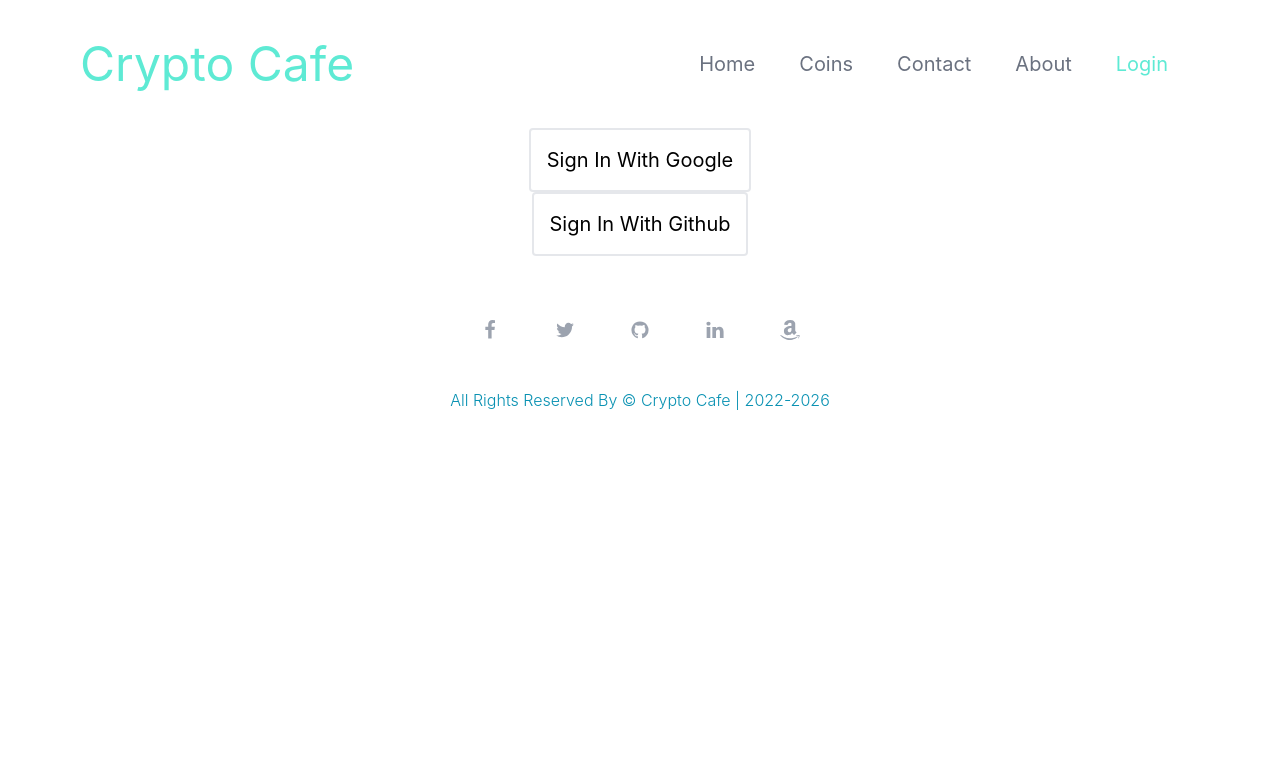
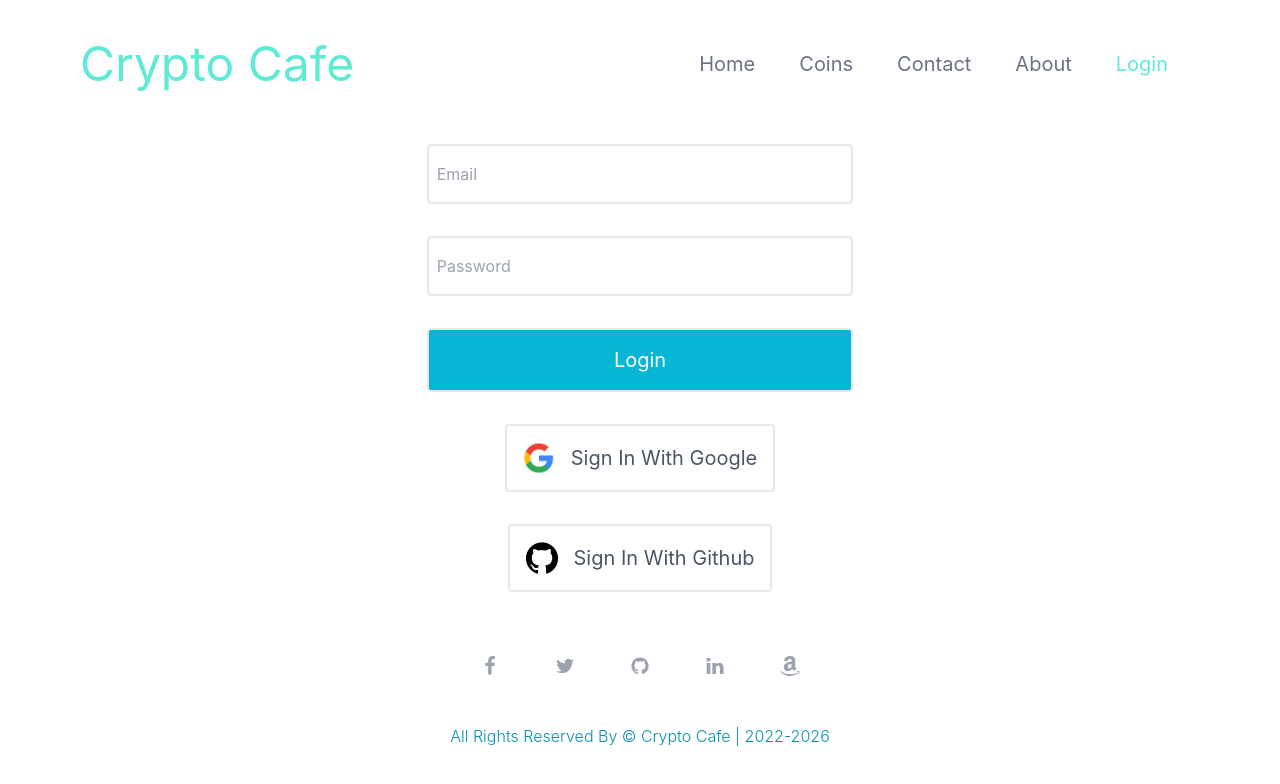
Before and after one commit to Tanvir-Alam625/Crypto-Cafe, a React (Create React App) app: page /login in a window 1280 px wide. Shown: the top 784 px of the page. Built offline with nearby package versions, Linux system fonts and the light colour scheme.

Commit message:
email and password value sent the firebase

```diff
--- a/src/components/Login/Login.js
+++ b/src/components/Login/Login.js
@@ -1,4 +1,5 @@
 import {
+  createUserWithEmailAndPassword,
   getAuth,
   GithubAuthProvider,
   GoogleAuthProvider,
@@ -7,11 +8,17 @@ import {
 } from "firebase/auth";
 import React, { useState } from "react";
 import app from "../../firebase.init";
+import GoogleIcon from "./1534129544.png";
+import GithubIcon from "./25231.png";
 const auth = getAuth(app);
 
 //login function handler
 const Login = () => {
+  // all use state
   const [user, setUser] = useState({});
+  const [email, setEmail] = useState("");
+  const [password, setPassword] = useState("");
+  // firebase provider
   const providerGoogle = new GoogleAuthProvider();
   const providerGithub = new GithubAuthProvider();
   // sign in with github function
@@ -48,6 +55,28 @@ const Login = () => {
         console.error(error);
       });
   };
+  //@@@@@@@@@@@@@@@@@@@@@@@@@@@@@@@
+  // login form submit function
+  // @@@@@@@@@@@@@@@@@@@@@@@@@@@@@@
+  const handleFormSubmit = (event) => {
+    createUserWithEmailAndPassword(auth, email, password)
+      .then((res) => {
+        const user = res.user;
+        setUser(user);
+      })
+      .catch((error) => {
+        console.error(error);
+      });
+    event.preventDefault();
+  };
+  // email auth function
+  const handleEmailBlur = (event) => {
+    setEmail(event.target.value);
+  };
+  // password auth function
+  const handlePassBlur = (event) => {
+    setPassword(event.target.value);
+  };
   return (
     <div className="flex flex-col  items-center ">
       {user.uid ? (
@@ -68,16 +97,45 @@ const Login = () => {
         </div>
       ) : (
         <>
+          {/* form section  */}
+          <form onSubmit={handleFormSubmit} className="w-1/3 mb-8">
+            <input
+              type="email"
+              name="email"
+              id="email"
+              placeholder="Email"
+              className="py-4 border-2 rounded my-4 w-full px-2 "
+              onBlur={handleEmailBlur}
+              required
+            />
+            <br />
+            <input
+              type="password"
+              name="password"
+              placeholder="Password"
+              id="password"
+              className="py-4 border-2 rounded my-4  w-full px-2"
+              onBlur={handlePassBlur}
+              required
+            />
+            <br />
+            <button className="p-4 text-center border-2 rounded capitalize text-xl text-white bg-cyan-500 hover:bg-cyan-400 duration-150 ease-in w-full mt-4">
+              Login
+            </button>
+          </form>
           <button
-            className="p-4 text-center border-2 rounded capitalize text-xl"
+            className="p-4 text-center border-2 rounded capitalize items-center text-xl mb-2 flex text-gray-600"
             onClick={handleBtnGoogle}
           >
+            <img src={GoogleIcon} alt="google" className="w-8 mr-4" />
             sign in with google
           </button>
+          <br />
           <button
-            className="p-4 text-center border-2 rounded capitalize text-xl"
+            className="p-4 text-center border-2 rounded capitalize items-center text-xl flex text-gray-600"
             onClick={handleGithubSignInBtn}
           >
+            <img src={GithubIcon} alt="google" className="w-8 mr-4" />
             sign in with github
           </button>
         </>
```
Also changed, not shown: src/components/Login/1534129544.png (added), src/components/Login/25231.png (added).
